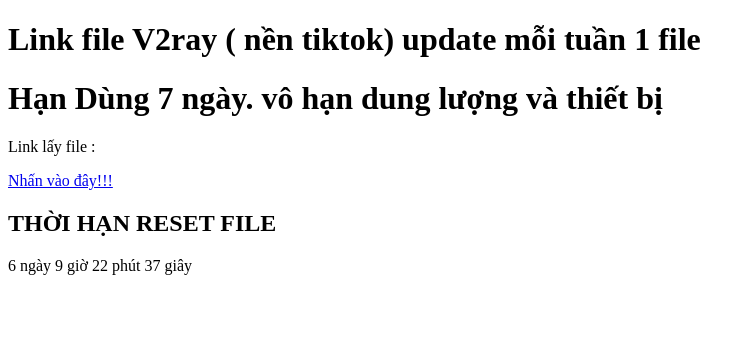
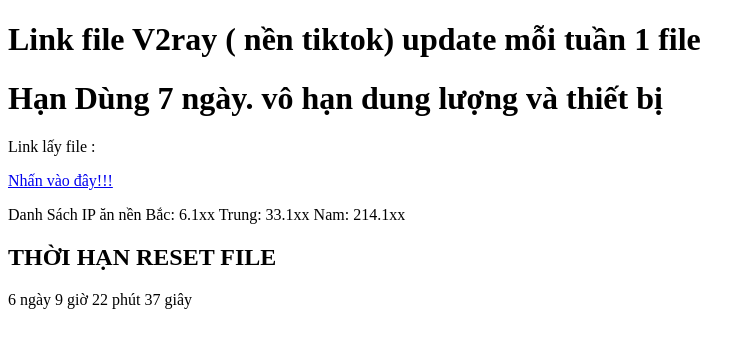
Before and after one commit to biilyz/biilyz.github.io, a plain HTML site: page index.html in a window 1280 px wide. Shown: the whole page, without its empty margins (0-755 px from the left). Drawn offline with Linux system fonts and the light colour scheme.

Commit message:
Update index.html

```diff
--- a/index.html
+++ b/index.html
@@ -11,6 +11,10 @@
     <p>Link lấy file :</p>
     <a href="https://oklink.cfd/1day" target="_blank">Nhấn vào đây!!!</a>
 </body>
+    <p>Danh Sách IP ăn nền
+    Bắc: 6.1xx
+    Trung: 33.1xx
+    Nam: 214.1xx</p>
         <div class="countdown-container">
     <h2>THỜI HẠN RESET FILE</h2>
     <p id="countdown"></p>
```
